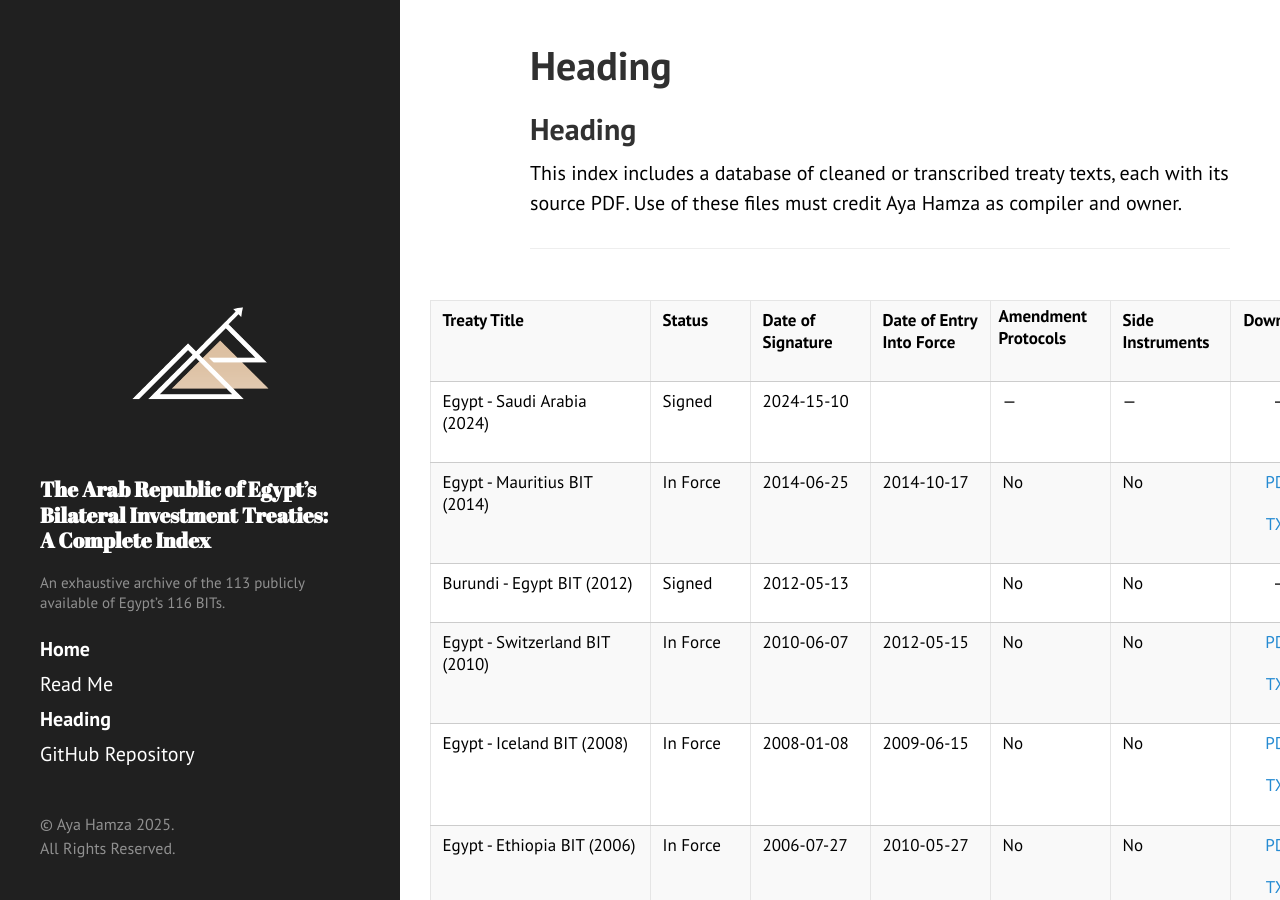
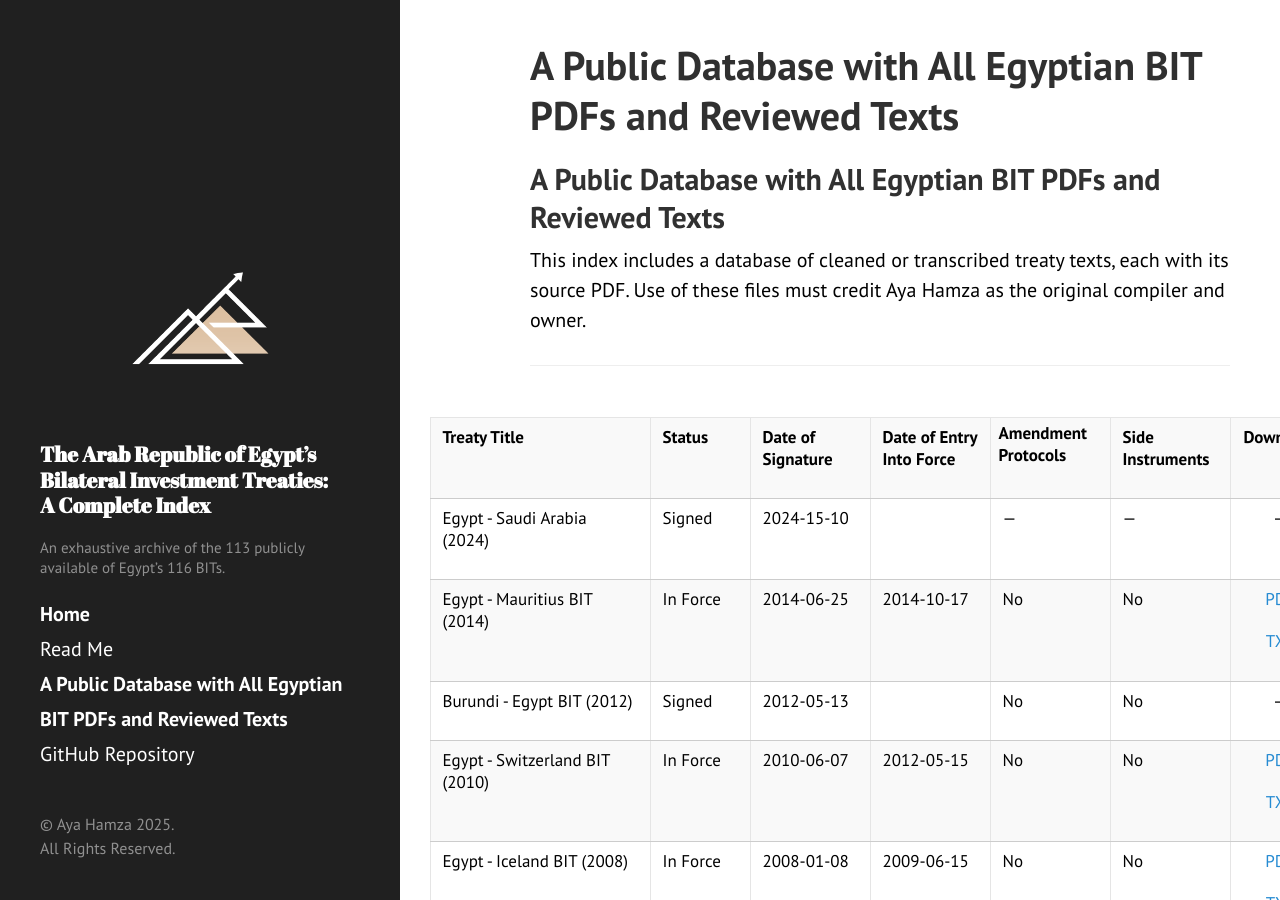
Before and after one commit to ayahamza1/MENABITs, a Jekyll site: the page built from index.md, in a window 1280 px wide and 900 px high. Built offline with Jekyll 4.4.1, drawn with Linux system fonts in a browser that asks for light colours; our own code applies the rules of GitHub Pages for plain Markdown files.

Commit message:
Update index.md

```diff
--- a/index.md
+++ b/index.md
@@ -1,6 +1,6 @@
-## Heading
+## A Public Database with All Egyptian BIT PDFs and Reviewed Texts
 
-This index includes a database of cleaned or transcribed treaty texts, each with its source PDF. Use of these files must credit Aya Hamza as compiler and owner.
+This index includes a database of cleaned or transcribed treaty texts, each with its source PDF. Use of these files must credit Aya Hamza as the original compiler and owner.
 
 ---
 
```
